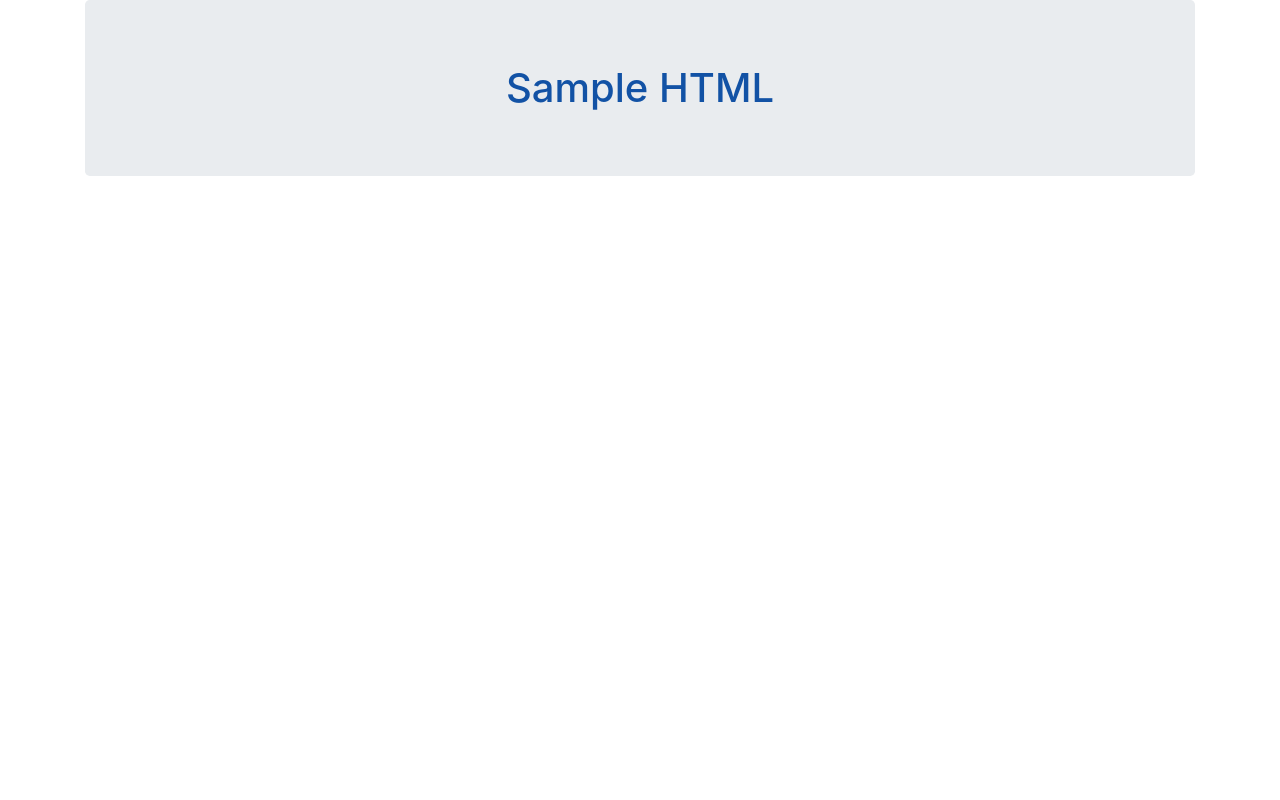
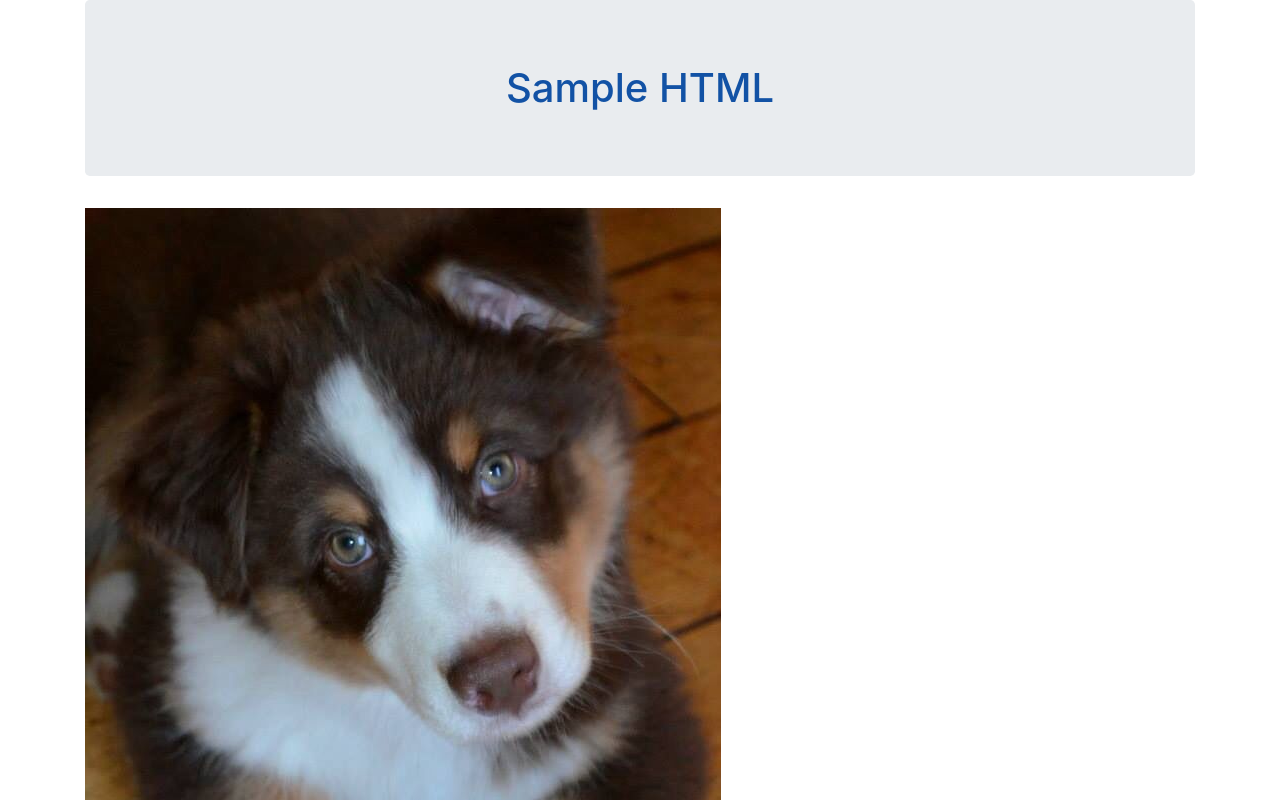
Before and after one commit to cschweig2/storm-chaser, a website built with webpack: page src/index.html in a window 1280 px wide. Shown: the top 800 px of the page. Built offline with nearby package versions, Linux system fonts and the light colour scheme.

Commit message:
Add assets/images folders

```diff
--- a/src/index.html
+++ b/src/index.html
@@ -8,5 +8,6 @@
 <body>
   <div class="container">
     <h1 class="jumbotron">Sample HTML</h1>
+    <img src="assets/images/puppy.jpg" alt="Photo of puppy">
   </div>
 </body>
```
Also changed, not shown: src/assets/images/puppy.jpg (added).
